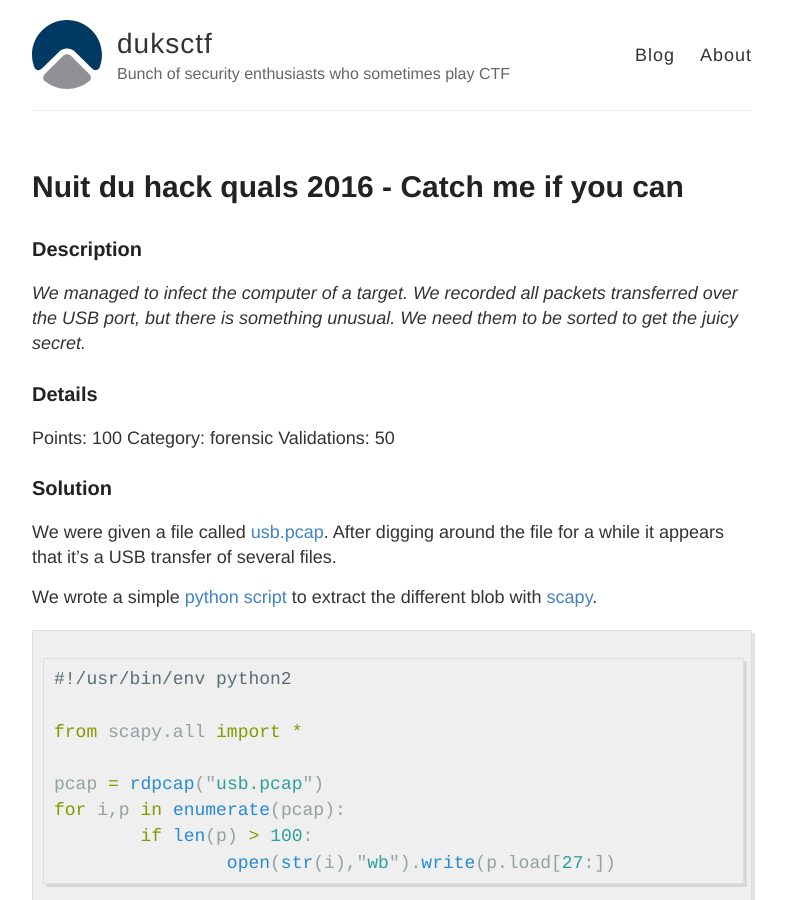
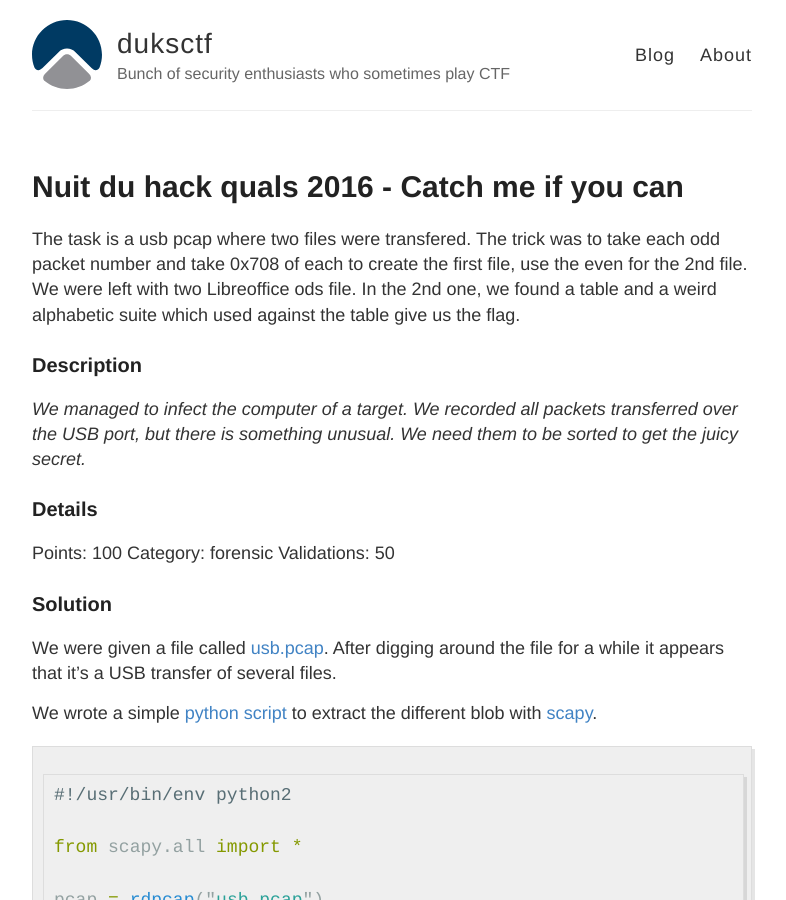
Before and after one commit to duksctf/duksctf.github.io, a Jekyll site: the page built from _posts/2016-04-04-NDH2016-catch-me-if-you-can.md, in a window 1280 px wide and 900 px high. Shown: the whole window, without its empty margins (248-1034 px from the left). Built offline with Jekyll 4.4.1, drawn with Linux system fonts in a browser that asks for light colours.

Commit message:
test excerp

```diff
--- a/_posts/2016-04-04-NDH2016-catch-me-if-you-can.md
+++ b/_posts/2016-04-04-NDH2016-catch-me-if-you-can.md
@@ -3,6 +3,14 @@ layout: post
 title: "Nuit du hack quals 2016 - Catch me if you can"
 date: 2016-04-04
 ---
+
+The task is a usb pcap where two files were transfered. The trick was to take
+each odd packet number and take 0x708 of each to create the first file, use the
+even for the 2nd file. We were left with two Libreoffice ods file. In the 2nd
+one, we found a table and a weird alphabetic suite which used against the table
+give us  the flag.
+
+<!--more-->
 
 ### Description
 
@@ -10,7 +18,6 @@ date: 2016-04-04
 transferred over the USB port, but there is something unusual. We need them to
 be sorted to get the juicy secret.*
 
-<!--more-->
 
 ### Details
 
```
